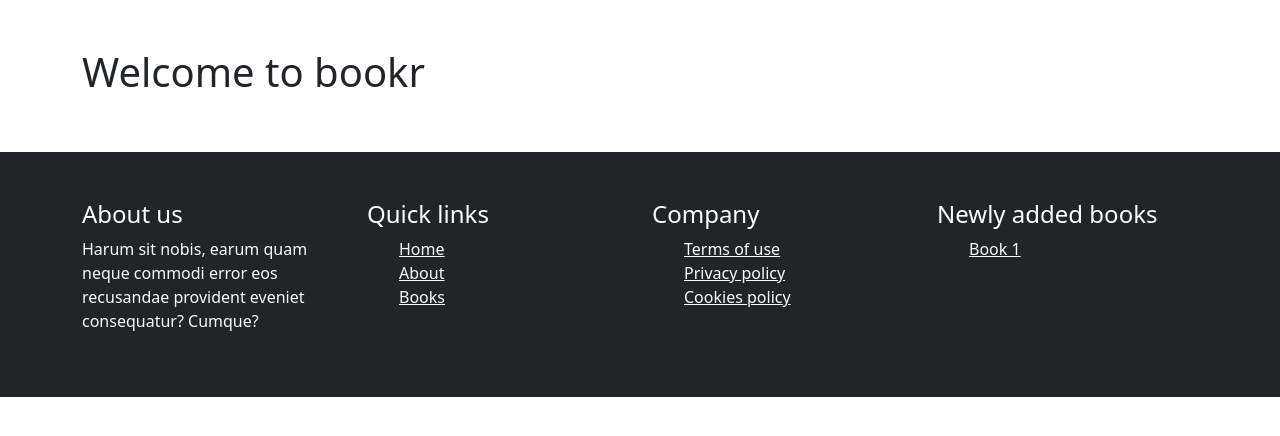
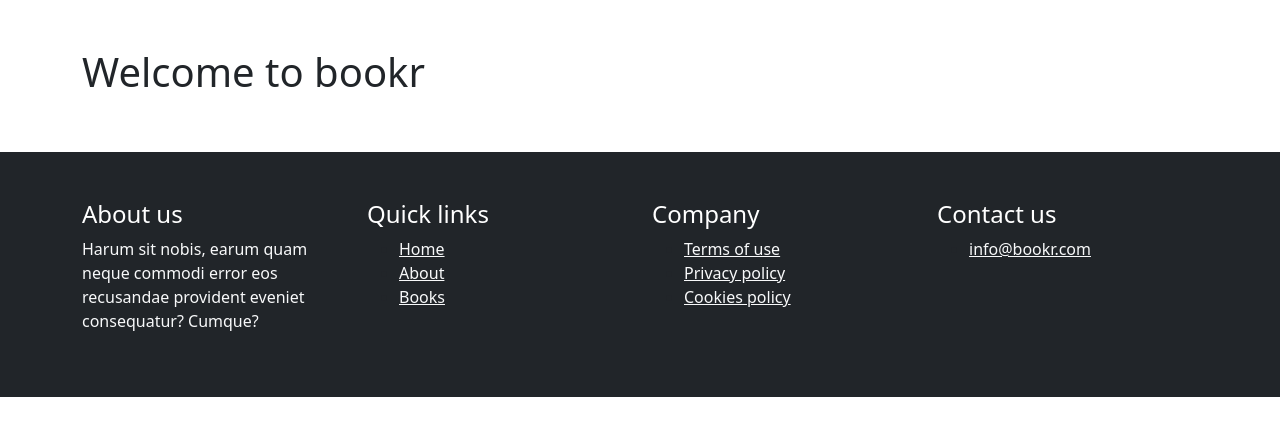
Before and after one commit to paulnyabaro/bookr, a Django app: page / in a window 1280 px wide. Shown: the part 57-493 px from the top of the page. Run offline with Django 4.2, Linux system fonts and the light colour scheme; parts of the project's set-up code (start-up, migrations or seed data) failed here and were passed over.

Commit message:
Updated footer

```diff
--- a/templates/_base.html
+++ b/templates/_base.html
@@ -68,9 +68,9 @@
                     </ul>
                 </div>
                 <div class="col-md-3">
-                    <h4 class="text-white">Newly added books</h4>
+                    <h4 class="text-white">Contact us</h4>
                     <ul>
-                        <li><a href="" class="text-light">Book 1</a></li>
+                        <li><a href="" class="text-light">info@bookr.com</a></li>
                     </ul>
                 </div>
             </div>
```
